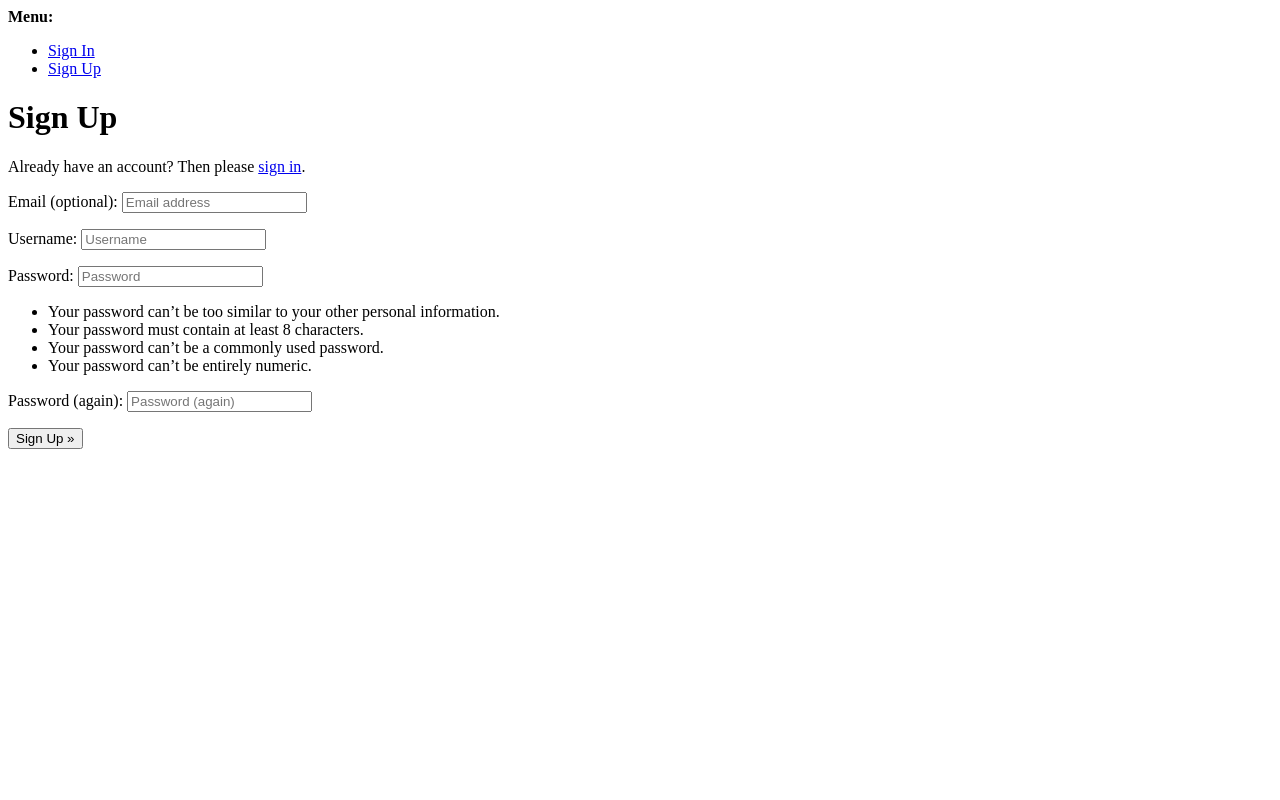
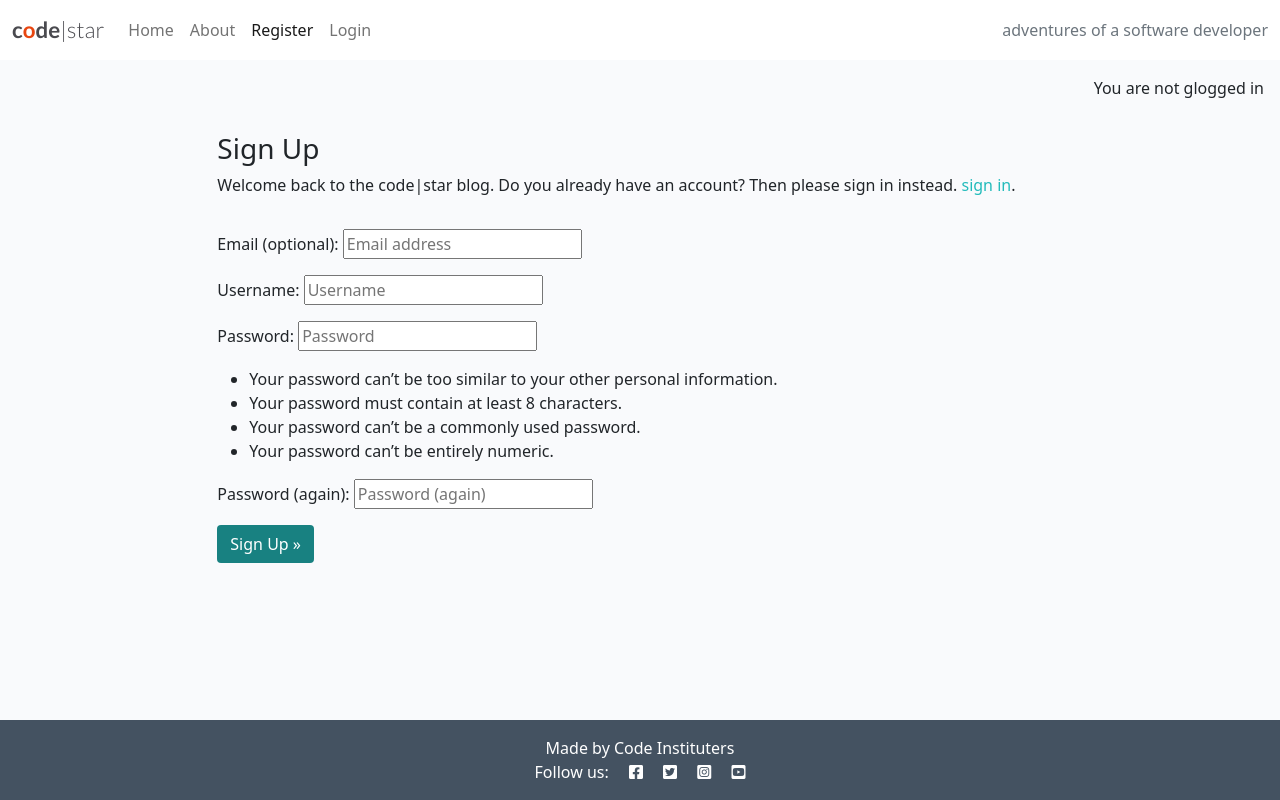
Before and after one commit to matus42/django-blog, a Django app: page /accounts/signup/ in a window 1280 px wide. Run offline with Django 4.2, Linux system fonts and the light colour scheme.

Commit message:
Customized sign up

```diff
--- a/codestar/settings.py
+++ b/codestar/settings.py
@@ -29,7 +29,7 @@ TEMPLATES_DIR = os.path.join(BASE_DIR, 'templates')
 SECRET_KEY = os.environ.get('SECRET_KEY')
 
 # SECURITY WARNING: don't run with debug turned on in production!
-DEBUG = False
+DEBUG = True
 
 ALLOWED_HOSTS = ['.herokuapp.com', '127.0.0.1']
 
@@ -74,6 +74,7 @@ TEMPLATES = [
     {
         'BACKEND': 'django.template.backends.django.DjangoTemplates',
         'DIRS': [TEMPLATES_DIR],
+        # 'DIRS': [os.path.join(BASE_DIR, 'templates')],
         'APP_DIRS': True,
         'OPTIONS': {
             'context_processors': [
--- a/templates/account/signup.html
+++ b/templates/account/signup.html
@@ -1,21 +1,35 @@
-{% extends "account/base.html" %}
+{% extends 'base.html' %}
 
 {% load i18n %}
 
-{% block head_title %}{% trans "Signup" %}{% endblock head_title %}
+{% block head_title %}
+  {% trans 'Signup' %}
+{% endblock %}
 
 {% block content %}
-<h1>{% trans "Sign Up" %}</h1>
+  <div clas="container">
+    <div class="row">
+      <div class="col-md-8 mt-3 offset-md-2">
+        <h3>{% trans 'Sign Up' %}</h3>
+        <p>
+          {% blocktrans %}Welcome back to the code|star blog. Do you already have an account? Then please sign in instead. <a class="link" href="{{ login_url }}">sign in</a>.{% endblocktrans %}
+        </p>
+      </div>
+    </div>
 
-<p>{% blocktrans %}Already have an account? Then please <a href="{{ login_url }}">sign in</a>.{% endblocktrans %}</p>
-
+    <div clas="container">
+      <div class="row">
+        <div class="col-md-8 mt-3 offset-md-2">
           <form class="signup" id="signup_form" method="post" action="{% url 'account_signup' %}">
             {% csrf_token %}
             {{ form.as_p }}
             {% if redirect_field_value %}
               <input type="hidden" name="{{ redirect_field_name }}" value="{{ redirect_field_value }}" />
             {% endif %}
-  <button type="submit">{% trans "Sign Up" %} &raquo;</button>
+            <button class="btn btn-signup right" type="submit">{% trans 'Sign Up' %} &raquo;</button>
           </form>
-
-{% endblock content %}
+        </div>
+      </div>
+    </div>
+  </div>
+{% endblock %}
--- a/templates/base.html
+++ b/templates/base.html
@@ -73,6 +73,11 @@
     </nav>
 
     <main class="flex-shrink-0 main-bg">
+        {% if user.is_authenticated %}
+            <p class="text-end m-3">You are glogged in as {{ user }}</p>
+        {% else %}
+            <p class="text-end m-3">You are not glogged in</p>
+        {% endif %}
 
         {% block content %}
         <!-- Content Goes here -->
```
Lines whose indentation alone changed are shown as unchanged.
